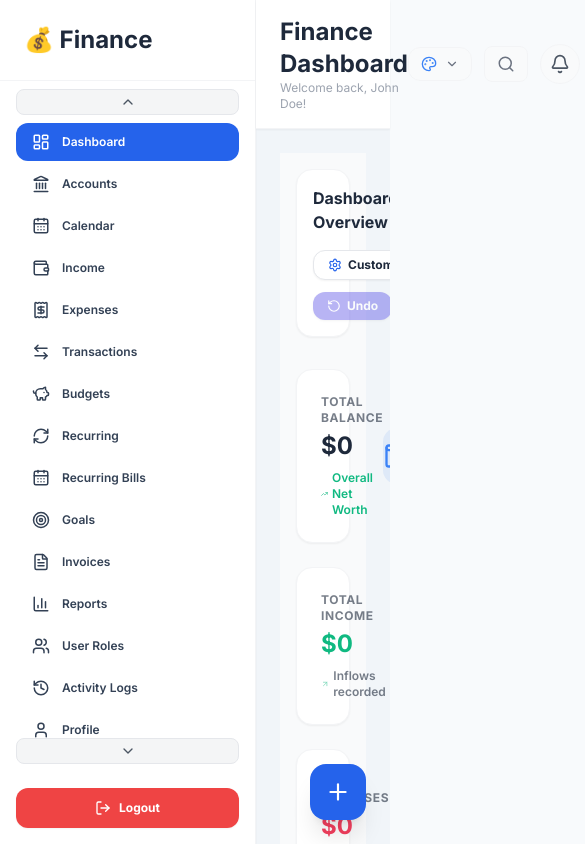
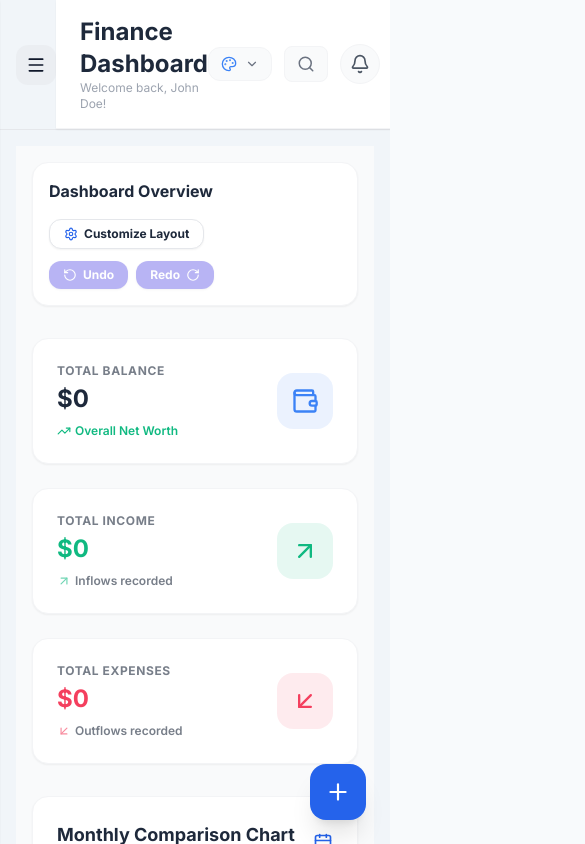
Before and after one commit to amnayounus205-create/finance-dashboard, a React (Vite) app: page / in a window 390 px wide. Both pictures are taken after typing "name@example.com", "Sample123" into the empty fields and a click on the button "Login". Shown: the top 844 px of the page, 585 px wide, since content can reach past the window. Built offline with nearby package versions, Linux system fonts and the light colour scheme.

Commit message:
changes to layout

```diff
--- a/src/components/layout/DashboardLayout.jsx
+++ b/src/components/layout/DashboardLayout.jsx
@@ -1,7 +1,9 @@
+import { useState } from "react";
 import { Outlet } from "react-router-dom";
 import Sidebar from "./Sidebar";
 import Navbar from "./Navbar";
 import { useFinance } from "../../context/FinanceContext";
+import { Menu } from "lucide-react";
 
 // Theme styles configuration mapping
 const themeStyles = {
@@ -25,17 +27,49 @@ const themeStyles = {
 
 function DashboardLayout() {
   const { currentTheme } = useFinance();
+  const [isMobileMenuOpen, setIsMobileMenuOpen] = useState(false);
   const activeTheme = themeStyles[currentTheme] || themeStyles.light;
 
   return (
-    <div className={`flex min-h-screen ${activeTheme.bg} ${activeTheme.text} transition-colors duration-300`}>
-      <Sidebar />
+    <div className={`flex h-screen ${activeTheme.bg} ${activeTheme.text} transition-colors duration-300 overflow-hidden`}>
 
-      {/* Added theme class wrapper for automatic card/box styling */}
-      <div className={`flex-1 flex flex-col min-w-0 theme-${currentTheme}`}>
-        <Navbar />
+      {/* Mobile Backdrop Overlay (Jab mobile menu khulega toh background dark/blur ho jayega) */}
+      {isMobileMenuOpen && (
+        <div
+          onClick={() => setIsMobileMenuOpen(false)}
+          className="fixed inset-0 bg-black/60 z-40 md:hidden backdrop-blur-xs"
+        />
+      )}
 
-        <main className="flex-1 p-6 overflow-y-auto">
+      {/* Sidebar (Mobile par hidden/slide-out drawer, Desktop par normal fixed/relative) */}
+      <div className={`
+        fixed inset-y-0 left-0 z-50 transform transition-transform duration-300 ease-in-out
+        md:relative md:translate-x-0 shrink-0 h-full
+        ${isMobileMenuOpen ? "translate-x-0" : "-translate-x-full"}
+      `}>
+        <Sidebar onCloseMobile={() => setIsMobileMenuOpen(false)} />
+      </div>
+
+      {/* Main Content Area (Navbar + Outlet) */}
+      <div className={`flex-1 flex flex-col min-w-0 h-full overflow-hidden theme-${currentTheme}`}>
+
+        {/* Top bar with Mobile Hamburger Trigger Button */}
+        <div className="flex items-center shrink-0 border-b border-inherit/10">
+          <button
+            onClick={() => setIsMobileMenuOpen(true)}
+            className="md:hidden ml-4 p-2.5 rounded-xl bg-gray-200/50 dark:bg-slate-800 text-inherit hover:opacity-80 transition cursor-pointer"
+            aria-label="Open Menu"
+          >
+            <Menu size={20} />
+          </button>
+
+          <div className="flex-1">
+            <Navbar />
+          </div>
+        </div>
+
+        {/* Scrollable Main Content */}
+        <main className="flex-1 overflow-y-auto p-4 md:p-6">
           <Outlet />
         </main>
       </div>
--- a/src/components/layout/Sidebar.jsx
+++ b/src/components/layout/Sidebar.jsx
@@ -22,7 +22,7 @@ import {
 import { useAuth } from "../../context/AuthContext";
 import { useFinance } from "../../context/FinanceContext";
 
-function Sidebar() {
+function Sidebar({ onCloseMobile }) {
   const { logout } = useAuth();
   const { currentTheme } = useFinance();
   const navRef = useRef(null);
@@ -100,7 +100,7 @@ function Sidebar() {
   const sidebarStyle = getSidebarStyle();
 
   return (
-    <aside className={`w-64 h-screen sticky top-0 border-r flex flex-col transition-colors duration-300 ${sidebarStyle.aside}`}>
+    <aside className={`w-64 h-full flex flex-col transition-colors duration-300 ${sidebarStyle.aside}`}>
       <div className={`p-6 text-2xl font-bold border-b ${sidebarStyle.border} shrink-0`}>
         💰 Finance
       </div>
@@ -109,7 +109,7 @@ function Sidebar() {
       <div className="px-4 pt-2 shrink-0">
         <button
           onClick={scrollUp}
-          className={`w-full flex items-center justify-center py-1 rounded-lg border text-xs transition shadow-xs ${sidebarStyle.scrollBtn}`}
+          className={`w-full flex items-center justify-center py-1 rounded-lg border text-xs transition shadow-xs cursor-pointer ${sidebarStyle.scrollBtn}`}
           title="Scroll Up"
         >
           <ChevronUp size={16} />
@@ -125,6 +125,7 @@ function Sidebar() {
             <NavLink
               key={item.name}
               to={item.path}
+              onClick={onCloseMobile}
               className={({ isActive }) =>
                 `flex items-center gap-3 px-4 py-2.5 rounded-xl text-xs font-semibold transition-all ${
                   isActive
@@ -144,7 +145,7 @@ function Sidebar() {
       <div className="px-4 pb-2 shrink-0">
         <button
           onClick={scrollDown}
-          className={`w-full flex items-center justify-center py-1 rounded-lg border text-xs transition shadow-xs ${sidebarStyle.scrollBtn}`}
+          className={`w-full flex items-center justify-center py-1 rounded-lg border text-xs transition shadow-xs cursor-pointer ${sidebarStyle.scrollBtn}`}
           title="Scroll Down"
         >
           <ChevronDown size={16} />
@@ -153,7 +154,7 @@ function Sidebar() {
 
       <button
         onClick={logout}
-        className="m-4 shrink-0 flex items-center justify-center gap-2 bg-red-500 hover:bg-red-600 text-white text-xs font-bold rounded-xl py-3 transition shadow-sm"
+        className="m-4 shrink-0 flex items-center justify-center gap-2 bg-red-500 hover:bg-red-600 text-white text-xs font-bold rounded-xl py-3 transition shadow-sm cursor-pointer"
       >
         <LogOut size={16} />
         Logout
```
